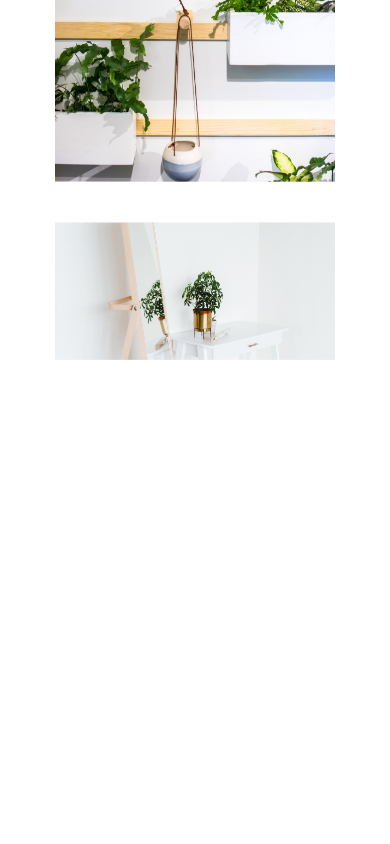
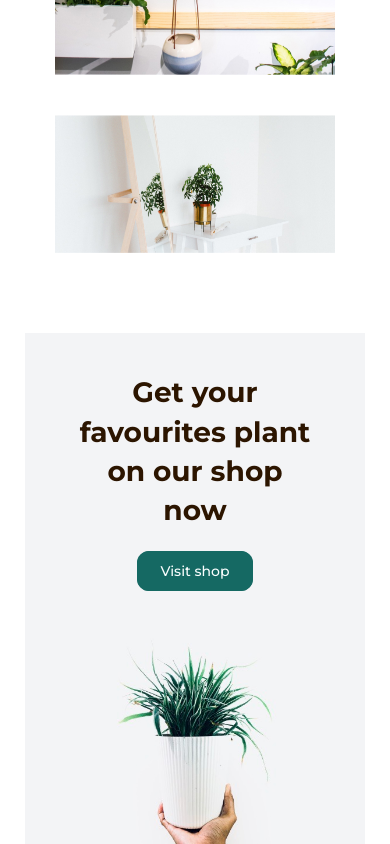
Before and after one commit to MaxOF/plants-app, a React (Create React App) app: page / in a window 390 px wide. Shown: the part 4668-5512 px from the top of the page. Before the commit the page ends 5058 px from the top, so only its background shows below. Built offline with nearby package versions, Linux system fonts and the light colour scheme.

Commit message:
add new block visit card

```diff
--- a/src/App.tsx
+++ b/src/App.tsx
@@ -5,6 +5,7 @@ import {Main} from "./components/pages/templates/organisms/main/Main";
 import {Services} from "./components/pages/templates/organisms/services/Services";
 import {Cards} from "./components/pages/templates/organisms/cards/Cards";
 import {Intro} from "./components/pages/templates/organisms/intro/Intro";
+import {VisitCard} from "./components/pages/templates/organisms/visitCard/VisitCard";
 
 export const App = () => {
     return (
@@ -15,6 +16,7 @@ export const App = () => {
                 <Services />
                 <Cards />
                 <Intro />
+                <VisitCard />
             </main>
         </div>
     );
--- a/src/components/pages/templates/organisms/cards/Cards.tsx
+++ b/src/components/pages/templates/organisms/cards/Cards.tsx
@@ -9,7 +9,7 @@ import kecubung3 from '../../../../../utils/img/cards/05.jpg';
 
 export const Cards = () => {
     return (
-        <div className={s.page__cards}>
+        <section className={s.page__cards}>
             <div className={`${styles.container} ${s.cards__container}`}>
                 <div className={s.cards__body}>
                     <h3 className={s.cards__title}>
@@ -75,6 +75,6 @@ export const Cards = () => {
                 </div>
 
             </div>
-        </div>
+        </section>
     );
 };
--- a/src/components/pages/templates/organisms/intro/Intro.module.scss
+++ b/src/components/pages/templates/organisms/intro/Intro.module.scss
@@ -3,10 +3,10 @@
     .intro__body{
       display: flex;
       flex-wrap: wrap;
-      margin: 65px 40px 30px 40px;
+      margin: 65px 40px 0 40px;
       .intro__textBlock{
         max-width: 568px;
-        margin: 0 65px 74px 0;
+        margin: 0 85px 74px 0;
         flex: 0 1 43%;
         h2{
           font-weight: 700;
@@ -61,10 +61,13 @@
       }
       @media (max-width: 640px) {
         .intro__body {
-          margin: 35px 40px 30px 40px;
+          margin: 35px 40px 0 40px;
 
           .intro__textBlock {
             flex: 0 1 100%;
+            h2{
+              font-size: 28px;
+            }
           }
           .wall img{
             width: 280px;
--- /dev/null
+++ b/src/components/pages/templates/organisms/visitCard/VisitCard.module.scss
@@ -0,0 +1,95 @@
+.page__visitCard{
+  .visitCard__container{
+    .visitCard__body{
+      min-height: 360px;
+      background: #F3F4F6;
+      margin: 80px 40px 0 40px;
+      display: flex;
+      flex-wrap: wrap;
+      .visitCard__header{
+        flex: 0 1 50%;
+        margin: 88px 0 88px 97px;
+        h3{
+          font-weight: 700;
+          font-size: 40px;
+          line-height: calc(56 / 40 * 100%);
+          color: #2C1500;
+        }
+        div{
+          margin: 32px 0 32px 0;
+        }
+        div a{
+          font-weight: 500;
+          font-size: 14px;
+          line-height: calc(20 / 14 * 100%);
+          text-align: center;
+          padding: 10px 42px;
+          transition: all 0.3s ease 0s;
+          color: #FAFEFE;
+          background: #156963;
+          border: 1px solid #156963;
+          border-radius: 12px;
+        }
+        div a:hover{
+          color: #156963;
+          background: #FAFEFE;
+          border: 1px solid #156963;
+        }
+      }
+      .plant{
+        flex: 0 1 40%;
+        background: #F3F4F6;
+      }
+      .plant img {
+        width: 480px;
+        height: 360px;
+      }
+
+    }
+    @media (max-width: 1300px) {
+      .visitCard__body{
+        justify-content: center;
+        align-items: center;
+        margin: 40px 40px 0 40px;
+        .visitCard__header{
+          margin: 60px 0 20px 0;
+          flex: 0 1 70%;
+          text-align: center;
+        }
+        .plant{
+          flex: 0 1 50%;
+        }
+      }
+    }
+    @media (max-width: 610px) {
+      .visitCard__body{
+        margin: 40px 40px 0 40px;
+        .visitCard__header{
+          margin: 40px 0 20px 0;
+          h3{
+            font-size: 28px;
+          }
+        }
+        .plant img{
+          width: 280px;
+          height: 250px;
+        }
+      }
+    }
+    @media (max-width: 410px) {
+      .visitCard__body{
+        margin: 80px 10px 0 10px;
+        .visitCard__header{
+          div a{
+            padding: 10px 22px;
+          }
+        }
+        .plant img{
+          width: 230px;
+          height: 210px;
+        }
+      }
+    }
+
+  }
+}
--- /dev/null
+++ b/src/components/pages/templates/organisms/visitCard/VisitCard.tsx
@@ -0,0 +1,26 @@
+import React from 'react';
+import s from './VisitCard.module.scss';
+import styles from "../../../../../App.module.scss";
+import plant from '../../../../../utils/img/visitCard/01.jpg'
+
+export const VisitCard = () => {
+    return (
+        <section className={s.page__visitCard}>
+            <div className={`${styles.container} ${s.visitCard__container}`}>
+                <div className={s.visitCard__body}>
+                    <div className={s.visitCard__header}>
+                        <h3>
+                            Get your favourites plant on our shop now
+                        </h3>
+                        <div>
+                            <a href="">Visit shop</a>
+                        </div>
+                    </div>
+                    <div className={s.plant}>
+                        <img src={plant} alt="plant"/>
+                    </div>
+                </div>
+            </div>
+        </section>
+    );
+};
```
Also changed, not shown: src/utils/img/visitCard/01.jpg (added).
